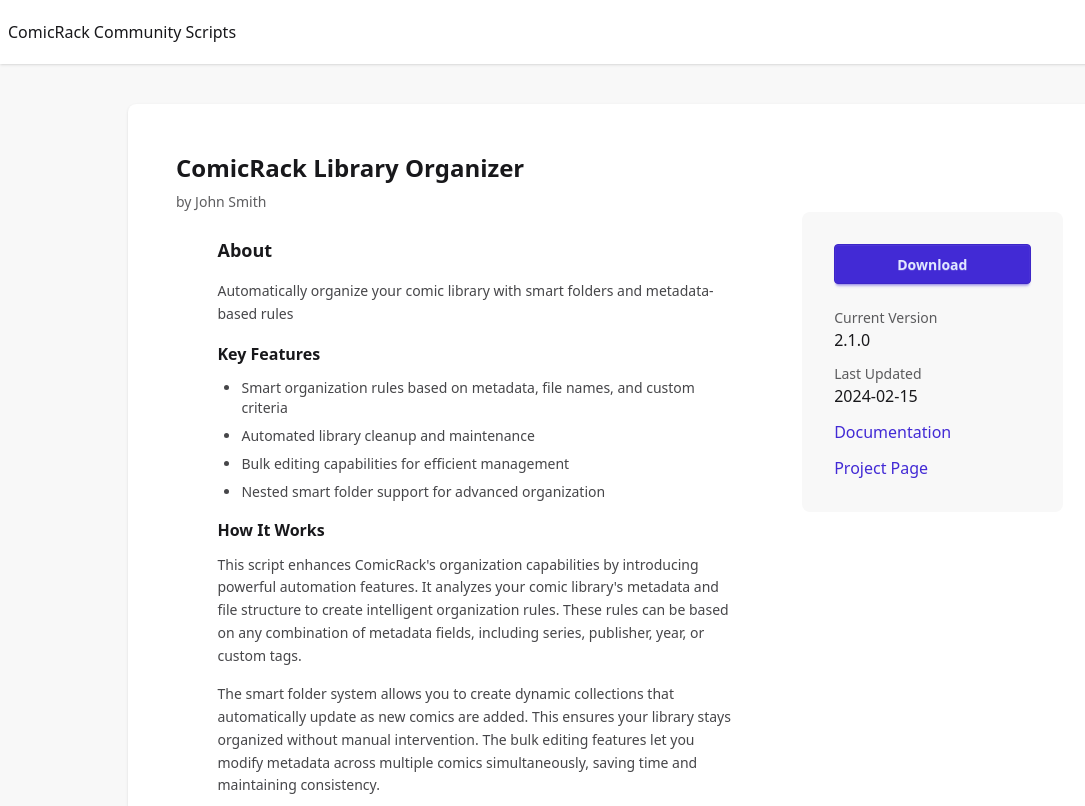
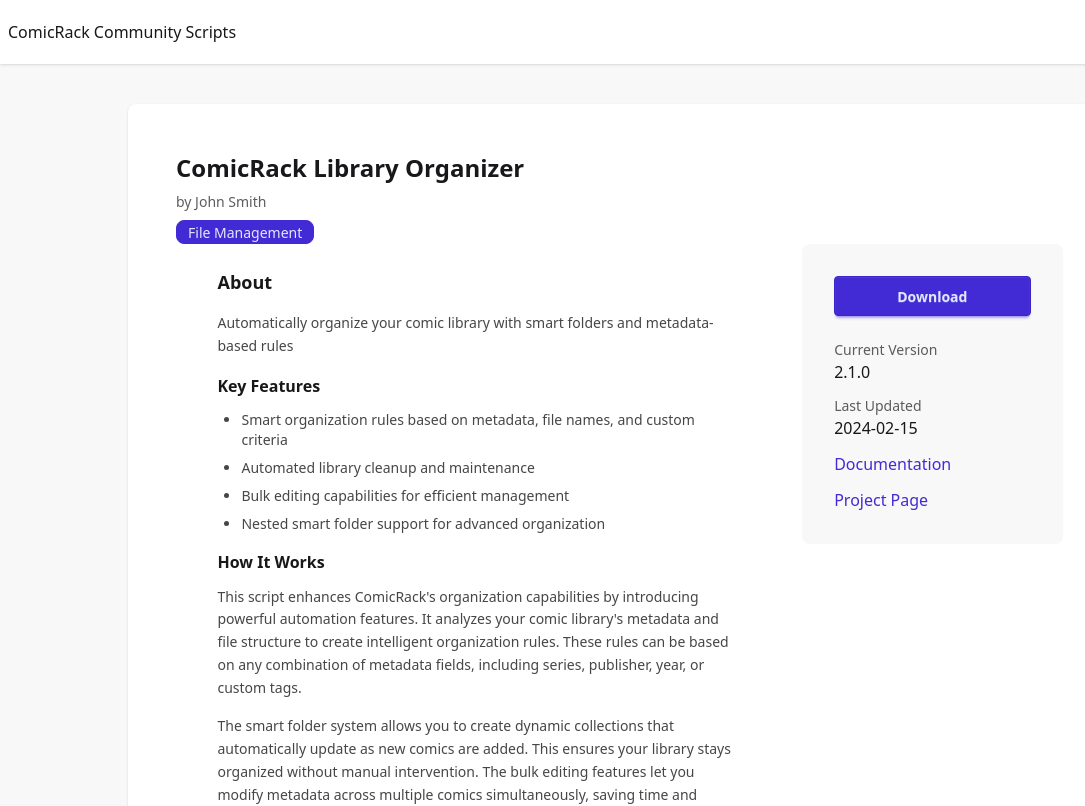
Before and after one commit to Stonepaw/ComicRack-Community-Scripts, a SvelteKit app: page /script/library-organizer in a window 1280 px wide. Shown: the top 806 px of the page, without its empty margins (0-1085 px from the left). Built offline with nearby package versions, Linux system fonts and the light colour scheme.

Commit message:
feat: add the script category to the details page

```diff
--- a/src/routes/script/[name]/PluginHeader.svelte
+++ b/src/routes/script/[name]/PluginHeader.svelte
@@ -9,4 +9,5 @@
 	<div class="mt-2 text-sm text-base-content/70">
 		<span>by {plugin.author}</span>
 	</div>
+	<div class="mt-2 badge badge-primary">{plugin.category}</div>
 </section>
```
